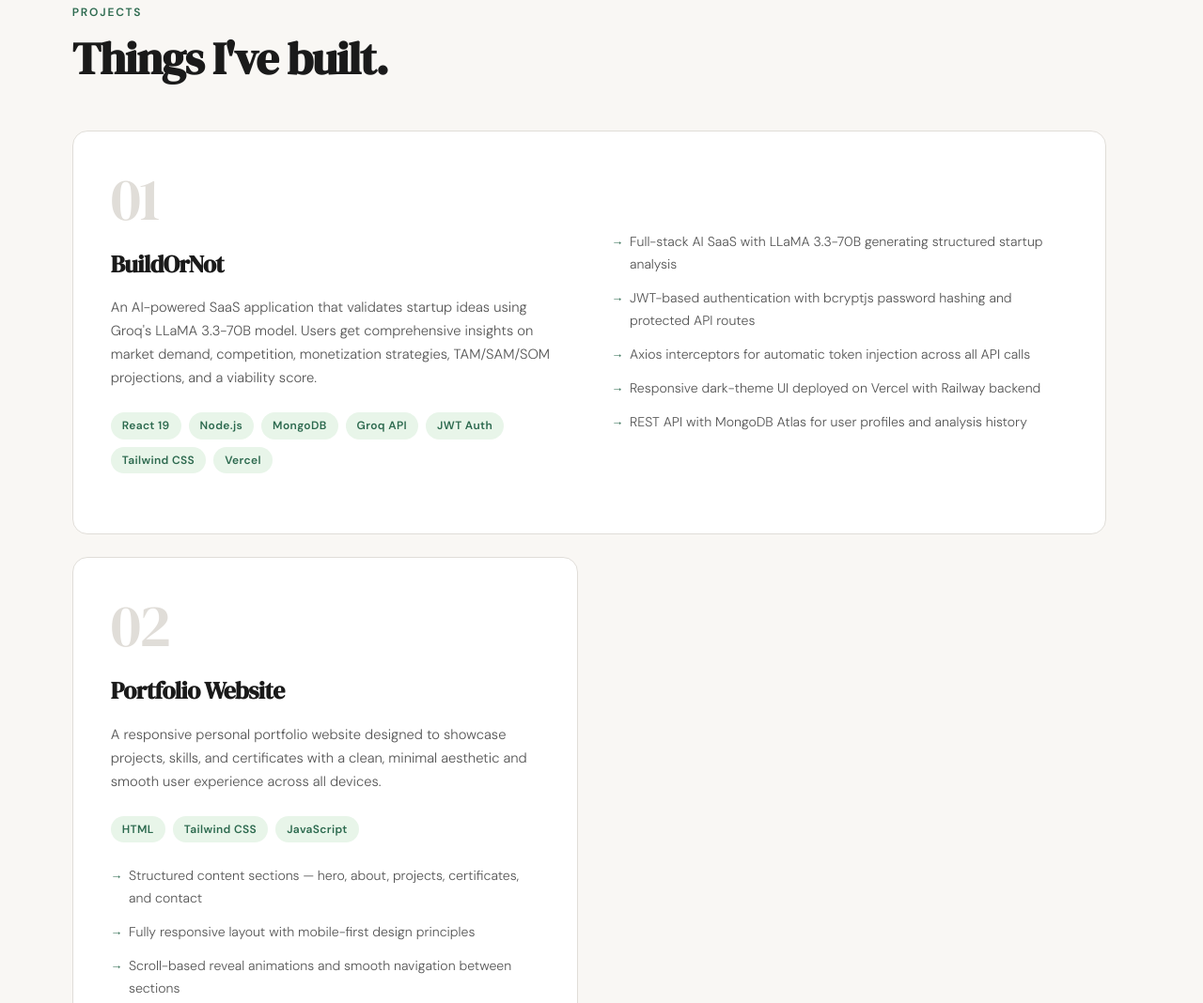
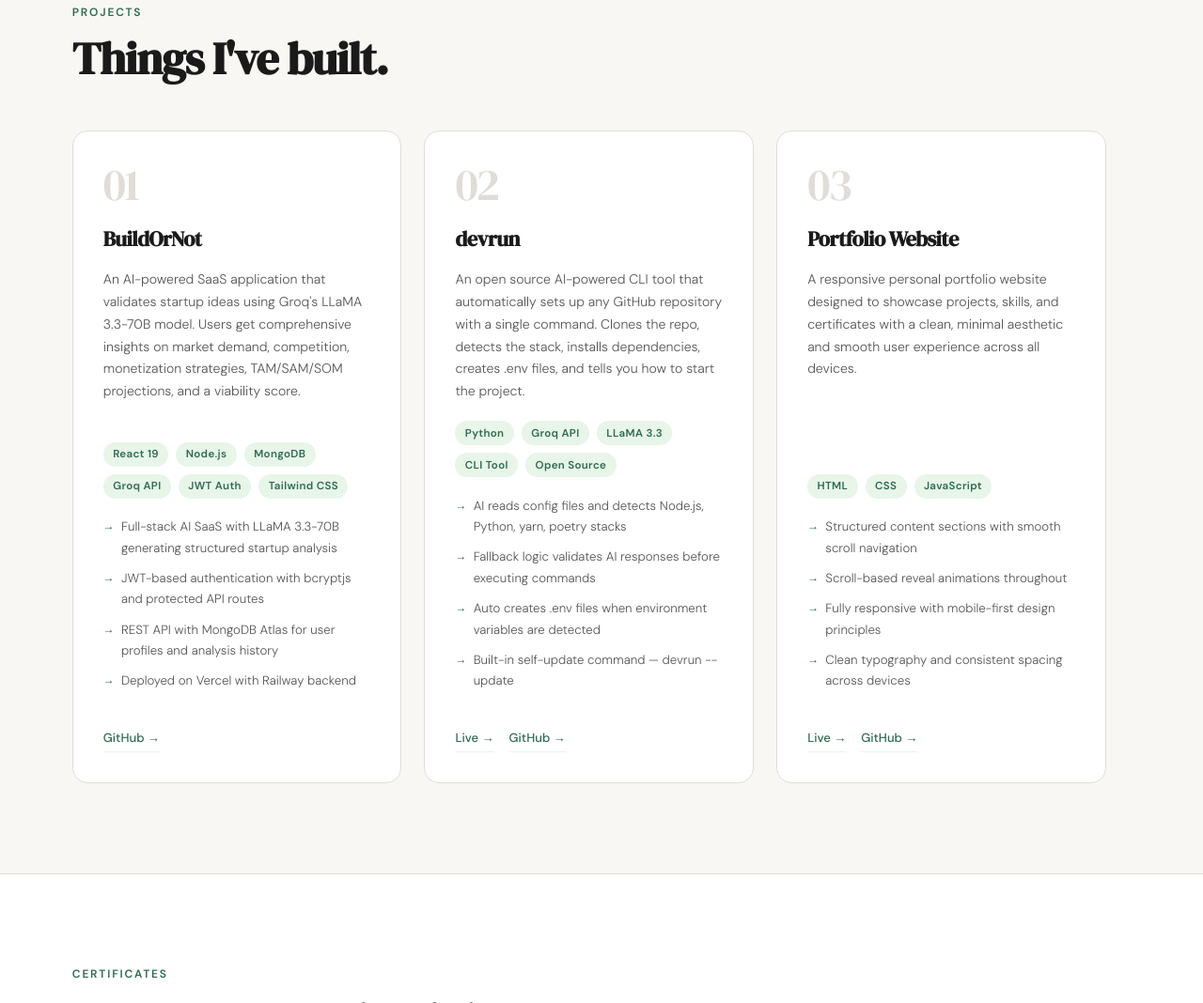
Before and after one commit to adityaamann/adityaamann.github.io, a plain HTML site: page index.html in a window 1280 px wide. Shown: the part 1554-2622 px from the top of the page at 94% size. Drawn offline with Linux system fonts and the light colour scheme.

Commit message:
Refactor CSS styles and update project details
Refactor CSS styles for better readability and maintainability. Update project descriptions and tags for clarity.

```diff
--- a/index.html
+++ b/index.html
@@ -77,9 +77,7 @@
       position: relative;
     }
 
-    .hero-inner {
-      max-width: 720px;
-    }
+    .hero-inner { max-width: 720px; }
 
     .hero-tag {
       display: inline-block;
@@ -107,9 +105,7 @@
       animation: fadeUp 0.7s ease 0.35s forwards;
     }
 
-    .hero h1 span {
-      color: var(--accent);
-    }
+    .hero h1 span { color: var(--accent); }
 
     .hero-desc {
       font-size: 1.1rem;
@@ -144,26 +140,10 @@
       font-family: 'DM Sans', sans-serif;
     }
 
-    .btn-primary {
-      background: var(--text);
-      color: #fff;
-    }
-
-    .btn-primary:hover {
-      background: var(--accent);
-      transform: translateY(-2px);
-    }
-
-    .btn-outline {
-      background: transparent;
-      color: var(--text);
-      border: 1.5px solid var(--border);
-    }
-
-    .btn-outline:hover {
-      border-color: var(--text);
-      transform: translateY(-2px);
-    }
+    .btn-primary { background: var(--text); color: #fff; }
+    .btn-primary:hover { background: var(--accent); transform: translateY(-2px); }
+    .btn-outline { background: transparent; color: var(--text); border: 1.5px solid var(--border); }
+    .btn-outline:hover { border-color: var(--text); transform: translateY(-2px); }
 
     .hero-scroll {
       position: absolute;
@@ -181,16 +161,10 @@
       animation: fadeUp 0.7s ease 0.9s forwards;
     }
 
-    .scroll-line {
-      width: 40px;
-      height: 1px;
-      background: var(--muted);
-    }
+    .scroll-line { width: 40px; height: 1px; background: var(--muted); }
 
     /* SECTIONS */
-    section {
-      padding: 6rem 6%;
-    }
+    section { padding: 6rem 6%; }
 
     .section-label {
       font-size: 0.75rem;
@@ -232,9 +206,7 @@
       font-weight: 300;
     }
 
-    .about-right {
-      padding-top: 1rem;
-    }
+    .about-right { padding-top: 1rem; }
 
     .about-stats {
       display: grid;
@@ -257,17 +229,9 @@
       letter-spacing: -1px;
     }
 
-    .stat-label {
-      font-size: 0.82rem;
-      color: var(--muted);
-      margin-top: 0.25rem;
-    }
+    .stat-label { font-size: 0.82rem; color: var(--muted); margin-top: 0.25rem; }
 
-    .skills-list {
-      display: flex;
-      flex-wrap: wrap;
-      gap: 0.6rem;
-    }
+    .skills-list { display: flex; flex-wrap: wrap; gap: 0.6rem; }
 
     .skill-tag {
       font-size: 0.82rem;
@@ -280,16 +244,12 @@
       transition: all 0.2s;
     }
 
-    .skill-tag:hover {
-      background: var(--accent);
-      color: white;
-      border-color: var(--accent);
-    }
+    .skill-tag:hover { background: var(--accent); color: white; border-color: var(--accent); }
 
-    /* PROJECTS */
+    /* PROJECTS — all equal cards */
     .projects-grid {
       display: grid;
-      grid-template-columns: 1fr 1fr;
+      grid-template-columns: repeat(3, 1fr);
       gap: 1.5rem;
       max-width: 1100px;
     }
@@ -298,10 +258,12 @@
       background: var(--card);
       border: 1px solid var(--border);
       border-radius: 16px;
-      padding: 2.5rem;
+      padding: 2rem;
       transition: all 0.3s ease;
       position: relative;
       overflow: hidden;
+      display: flex;
+      flex-direction: column;
     }
 
     .project-card::before {
@@ -321,21 +283,11 @@
       border-color: transparent;
     }
 
-    .project-card:hover::before {
-      transform: scaleX(1);
-    }
-
-    .project-card.featured {
-      grid-column: 1 / -1;
-      display: grid;
-      grid-template-columns: 1fr 1fr;
-      gap: 3rem;
-      align-items: center;
-    }
+    .project-card:hover::before { transform: scaleX(1); }
 
     .project-number {
       font-family: 'DM Serif Display', serif;
-      font-size: 4rem;
+      font-size: 3rem;
       color: var(--border);
       line-height: 1;
       margin-bottom: 1rem;
@@ -344,31 +296,32 @@
 
     .project-title {
       font-family: 'DM Serif Display', serif;
-      font-size: 1.6rem;
+      font-size: 1.4rem;
       letter-spacing: -0.5px;
       color: var(--text);
       margin-bottom: 0.75rem;
     }
 
     .project-desc {
-      font-size: 0.92rem;
+      font-size: 0.88rem;
       color: #555;
       font-weight: 300;
       line-height: 1.7;
-      margin-bottom: 1.5rem;
+      margin-bottom: 1.2rem;
+      flex: 1;
     }
 
     .project-tags {
       display: flex;
       flex-wrap: wrap;
       gap: 0.5rem;
-      margin-bottom: 1.5rem;
+      margin-bottom: 1.2rem;
     }
 
     .project-tag {
-      font-size: 0.75rem;
+      font-size: 0.72rem;
       font-weight: 600;
-      padding: 0.25rem 0.75rem;
+      padding: 0.2rem 0.65rem;
       background: var(--accent-light);
       color: var(--accent);
       border-radius: 999px;
@@ -379,11 +332,12 @@
       list-style: none;
       display: flex;
       flex-direction: column;
-      gap: 0.75rem;
+      gap: 0.6rem;
+      margin-top: auto;
     }
 
     .project-highlights li {
-      font-size: 0.88rem;
+      font-size: 0.83rem;
       color: #555;
       font-weight: 300;
       padding-left: 1.2rem;
@@ -395,8 +349,25 @@
       position: absolute;
       left: 0;
       color: var(--accent);
-      font-size: 0.8rem;
+      font-size: 0.75rem;
     }
+
+    .project-link {
+      display: inline-flex;
+      align-items: center;
+      gap: 0.4rem;
+      margin-top: 1.2rem;
+      font-size: 0.82rem;
+      font-weight: 500;
+      color: var(--accent);
+      text-decoration: none;
+      border-bottom: 1px solid var(--accent-light);
+      padding-bottom: 2px;
+      transition: border-color 0.2s;
+      width: fit-content;
+    }
+
+    .project-link:hover { border-color: var(--accent); }
 
     /* CERTIFICATES */
     .certs {
@@ -420,10 +391,7 @@
       transition: all 0.2s;
     }
 
-    .cert-card:hover {
-      border-color: var(--accent);
-      transform: translateY(-2px);
-    }
+    .cert-card:hover { border-color: var(--accent); transform: translateY(-2px); }
 
     .cert-issuer {
       font-size: 0.72rem;
@@ -434,23 +402,11 @@
       margin-bottom: 0.4rem;
     }
 
-    .cert-name {
-      font-size: 0.92rem;
-      font-weight: 500;
-      color: var(--text);
-      line-height: 1.4;
-    }
-
-    .cert-date {
-      font-size: 0.78rem;
-      color: var(--muted);
-      margin-top: 0.4rem;
-    }
+    .cert-name { font-size: 0.92rem; font-weight: 500; color: var(--text); line-height: 1.4; }
+    .cert-date { font-size: 0.78rem; color: var(--muted); margin-top: 0.4rem; }
 
     /* CONTACT */
-    .contact-inner {
-      max-width: 600px;
-    }
+    .contact-inner { max-width: 600px; }
 
     .contact-desc {
       font-size: 1rem;
@@ -459,11 +415,7 @@
       font-weight: 300;
     }
 
-    .contact-links {
-      display: flex;
-      flex-direction: column;
-      gap: 1rem;
-    }
+    .contact-links { display: flex; flex-direction: column; gap: 1rem; }
 
     .contact-item {
       display: flex;
@@ -487,8 +439,7 @@
     }
 
     .contact-icon {
-      width: 36px;
-      height: 36px;
+      width: 36px; height: 36px;
       background: var(--bg);
       border-radius: 8px;
       display: flex;
@@ -507,10 +458,7 @@
       align-items: center;
     }
 
-    footer p {
-      font-size: 0.82rem;
-      color: var(--muted);
-    }
+    footer p { font-size: 0.82rem; color: var(--muted); }
 
     /* ANIMATIONS */
     @keyframes fadeUp {
@@ -524,12 +472,13 @@
       transition: opacity 0.6s ease, transform 0.6s ease;
     }
 
-    .reveal.visible {
-      opacity: 1;
-      transform: translateY(0);
+    .reveal.visible { opacity: 1; transform: translateY(0); }
+
+    /* RESPONSIVE */
+    @media (max-width: 900px) {
+      .projects-grid { grid-template-columns: 1fr 1fr; }
     }
 
-    /* RESPONSIVE */
     @media (max-width: 768px) {
       nav { padding: 1rem 5%; }
       .nav-links { gap: 1.2rem; }
@@ -539,8 +488,6 @@
       .about-grid { grid-template-columns: 1fr; gap: 2.5rem; }
       .about-stats { grid-template-columns: 1fr 1fr; }
       .projects-grid { grid-template-columns: 1fr; }
-      .project-card.featured { grid-column: 1; display: block; }
-      .project-card.featured .project-highlights { margin-top: 1.5rem; }
       .certs-grid { grid-template-columns: 1fr 1fr; }
       footer { flex-direction: column; gap: 0.5rem; text-align: center; }
     }
@@ -571,7 +518,7 @@
       <span class="hero-tag">AI & ML Student · B.Tech 2028</span>
       <h1>Building things<br/>with <span>AI</span> &<br/>code.</h1>
       <p class="hero-desc">
-        Second-year student at Manipal University Jaipur specializing in Artificial Intelligence & Machine Learning. I build full-stack applications powered by AI.
+        Second-year student at Manipal University Jaipur specializing in Artificial Intelligence & Machine Learning. I build full-stack applications and developer tools powered by AI.
       </p>
       <div class="hero-cta">
         <a href="#projects" class="btn btn-primary">View Projects</a>
@@ -591,12 +538,12 @@
         <p class="section-label">About Me</p>
         <h2 class="section-title">Passionate about AI-driven solutions.</h2>
         <p>I'm Aditya Aman, a second-year B.Tech student in AI & ML at Manipal University Jaipur. I enjoy building real-world applications that combine solid engineering with AI capabilities.</p>
-        <p>My focus is on creating products that are accessible, useful, and well-engineered — from full-stack SaaS apps to intelligent tools that solve real problems.</p>
+        <p>My focus is on creating products that are accessible, useful, and well-engineered — from full-stack SaaS apps to open source developer tools that solve real problems.</p>
       </div>
       <div class="about-right reveal">
         <div class="about-stats">
           <div class="stat-card">
-            <div class="stat-num">2+</div>
+            <div class="stat-num">3+</div>
             <div class="stat-label">Projects Built</div>
           </div>
           <div class="stat-card">
@@ -613,21 +560,21 @@
           </div>
         </div>
         <div class="skills-list">
-          <span class="skill-tag">C++</span>
+          <span class="skill-tag">Python</span>
           <span class="skill-tag">JavaScript</span>
           <span class="skill-tag">TypeScript</span>
-          <span class="skill-tag">MySQL</span>
-          <span class="skill-tag">MongoDB</span>
-          <span class="skill-tag">Redis</span>
           <span class="skill-tag">React</span>
           <span class="skill-tag">Node.js</span>
           <span class="skill-tag">Express.js</span>
+          <span class="skill-tag">MongoDB</span>
+          <span class="skill-tag">MySQL</span>
+          <span class="skill-tag">Redis</span>
+          <span class="skill-tag">Docker</span>
           <span class="skill-tag">Git</span>
-          <span class="skill-tag">Docker</span>
-          <span class="skill-tag">VS Code</span>
+          <span class="skill-tag">FastAPI</span>
+          <span class="skill-tag">Groq API</span>
           <span class="skill-tag">DSA</span>
           <span class="skill-tag">OOPs</span>
-          <span class="skill-tag">RDBMS</span>
           <span class="skill-tag">OS</span>
         </div>
       </div>
@@ -640,9 +587,8 @@
     <h2 class="section-title reveal">Things I've built.</h2>
     <div class="projects-grid">
 
-      <!-- Featured Project -->
-      <div class="project-card featured reveal">
-        <div>
+      <!-- Project 1 — BuildOrNot -->
+      <div class="project-card reveal">
         <div class="project-number">01</div>
         <h3 class="project-title">BuildOrNot</h3>
         <p class="project-desc">
@@ -655,36 +601,66 @@
           <span class="project-tag">Groq API</span>
           <span class="project-tag">JWT Auth</span>
           <span class="project-tag">Tailwind CSS</span>
-            <span class="project-tag">Vercel</span>
-          </div>
         </div>
         <ul class="project-highlights">
           <li>Full-stack AI SaaS with LLaMA 3.3-70B generating structured startup analysis</li>
-          <li>JWT-based authentication with bcryptjs password hashing and protected API routes</li>
-          <li>Axios interceptors for automatic token injection across all API calls</li>
-          <li>Responsive dark-theme UI deployed on Vercel with Railway backend</li>
+          <li>JWT-based authentication with bcryptjs and protected API routes</li>
           <li>REST API with MongoDB Atlas for user profiles and analysis history</li>
+          <li>Deployed on Vercel with Railway backend</li>
         </ul>
+        <div style="display:flex; gap:1rem; margin-top:1.2rem; flex-wrap:wrap;">
+          <a href="https://github.com/adityaamann/buildornot" target="_blank" class="project-link">GitHub →</a>
+        </div>
       </div>
 
-      <!-- Project 2 -->
+      <!-- Project 2 — devrun -->
       <div class="project-card reveal">
         <div class="project-number">02</div>
+        <h3 class="project-title">devrun</h3>
+        <p class="project-desc">
+          An open source AI-powered CLI tool that automatically sets up any GitHub repository with a single command. Clones the repo, detects the stack, installs dependencies, creates .env files, and tells you how to start the project.
+        </p>
+        <div class="project-tags">
+          <span class="project-tag">Python</span>
+          <span class="project-tag">Groq API</span>
+          <span class="project-tag">LLaMA 3.3</span>
+          <span class="project-tag">CLI Tool</span>
+          <span class="project-tag">Open Source</span>
+        </div>
+        <ul class="project-highlights">
+          <li>AI reads config files and detects Node.js, Python, yarn, poetry stacks</li>
+          <li>Fallback logic validates AI responses before executing commands</li>
+          <li>Auto creates .env files when environment variables are detected</li>
+          <li>Built-in self-update command — devrun --update</li>
+        </ul>
+        <div style="display:flex; gap:1rem; margin-top:1.2rem; flex-wrap:wrap;">
+          <a href="https://devrun-mocha.vercel.app/" target="_blank" class="project-link">Live →</a>
+          <a href="https://github.com/adityaamann/devrun" target="_blank" class="project-link">GitHub →</a>
+        </div>
+      </div>
+
+      <!-- Project 3 — Portfolio -->
+      <div class="project-card reveal">
+        <div class="project-number">03</div>
         <h3 class="project-title">Portfolio Website</h3>
         <p class="project-desc">
           A responsive personal portfolio website designed to showcase projects, skills, and certificates with a clean, minimal aesthetic and smooth user experience across all devices.
         </p>
         <div class="project-tags">
           <span class="project-tag">HTML</span>
-          <span class="project-tag">Tailwind CSS</span>
+          <span class="project-tag">CSS</span>
           <span class="project-tag">JavaScript</span>
         </div>
         <ul class="project-highlights">
-          <li>Structured content sections — hero, about, projects, certificates, and contact</li>
-          <li>Fully responsive layout with mobile-first design principles</li>
-          <li>Scroll-based reveal animations and smooth navigation between sections</li>
-          <li>Clean UI with consistent typography, spacing, and cross-device performance</li>
+          <li>Structured content sections with smooth scroll navigation</li>
+          <li>Scroll-based reveal animations throughout</li>
+          <li>Fully responsive with mobile-first design principles</li>
+          <li>Clean typography and consistent spacing across devices</li>
         </ul>
+        <div style="display:flex; gap:1rem; margin-top:1.2rem; flex-wrap:wrap;">
+          <a href="https://adityaamann-github-io.vercel.app/" target="_blank" class="project-link">Live →</a>
+          <a href="https://github.com/adityaamann/adityaamann.github.io" target="_blank" class="project-link">GitHub →</a>
+        </div>
       </div>
 
     </div>
@@ -754,29 +730,23 @@
   </footer>
 
   <script>
-    // Scroll reveal
     const reveals = document.querySelectorAll('.reveal');
     const observer = new IntersectionObserver((entries) => {
       entries.forEach((entry, i) => {
         if (entry.isIntersecting) {
-          setTimeout(() => {
-            entry.target.classList.add('visible');
-          }, i * 80);
+          setTimeout(() => entry.target.classList.add('visible'), i * 80);
           observer.unobserve(entry.target);
         }
       });
     }, { threshold: 0.1 });
     reveals.forEach(el => observer.observe(el));
 
-    // Active nav link
     const sections = document.querySelectorAll('section[id]');
     const navLinks = document.querySelectorAll('.nav-links a');
     window.addEventListener('scroll', () => {
       let current = '';
       sections.forEach(section => {
-        if (window.scrollY >= section.offsetTop - 100) {
-          current = section.getAttribute('id');
-        }
+        if (window.scrollY >= section.offsetTop - 100) current = section.getAttribute('id');
       });
       navLinks.forEach(link => {
         link.style.color = link.getAttribute('href') === `#${current}` ? '#1a1a1a' : '';
```
Lines whose indentation alone changed are shown as unchanged.
